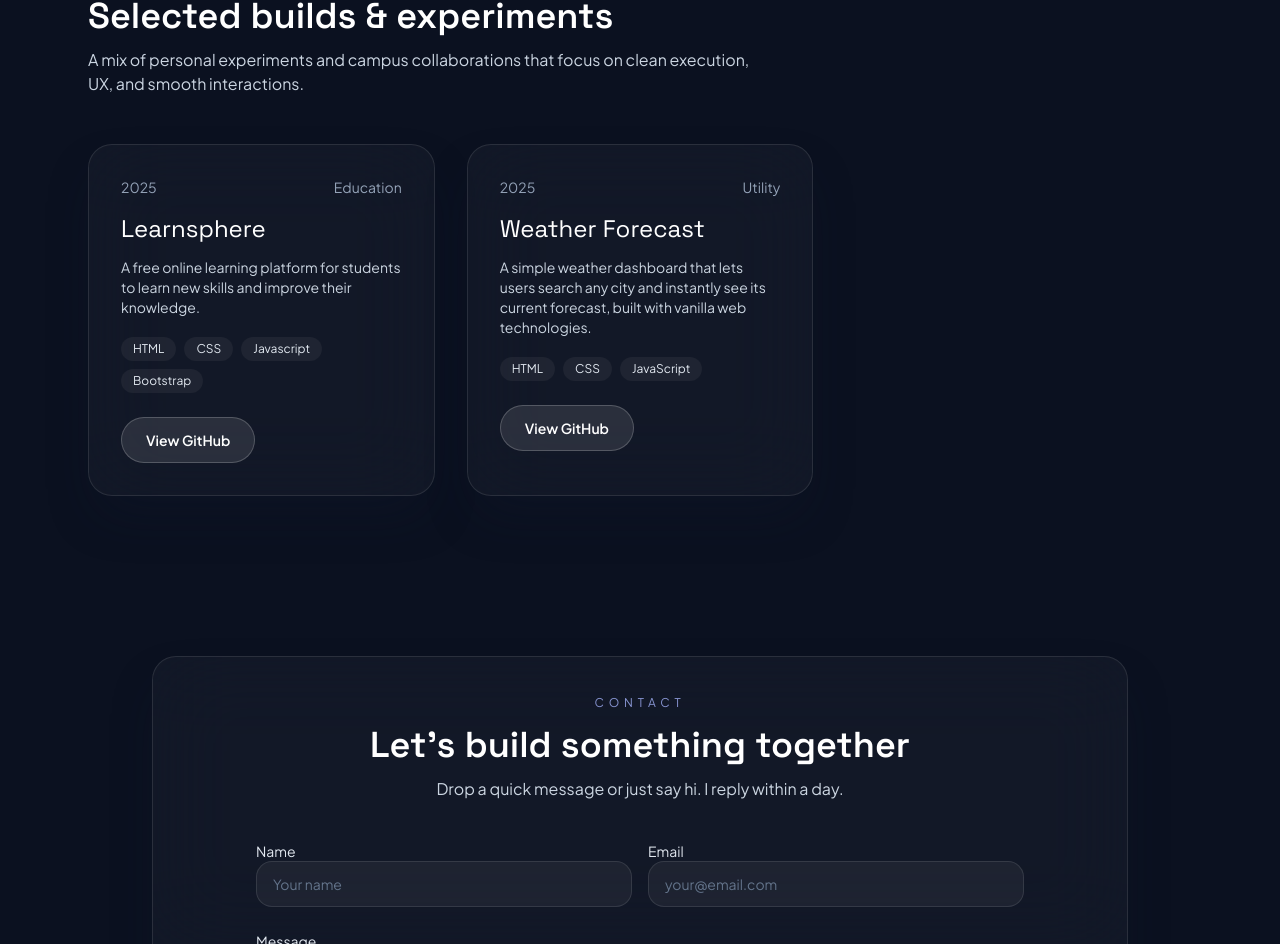
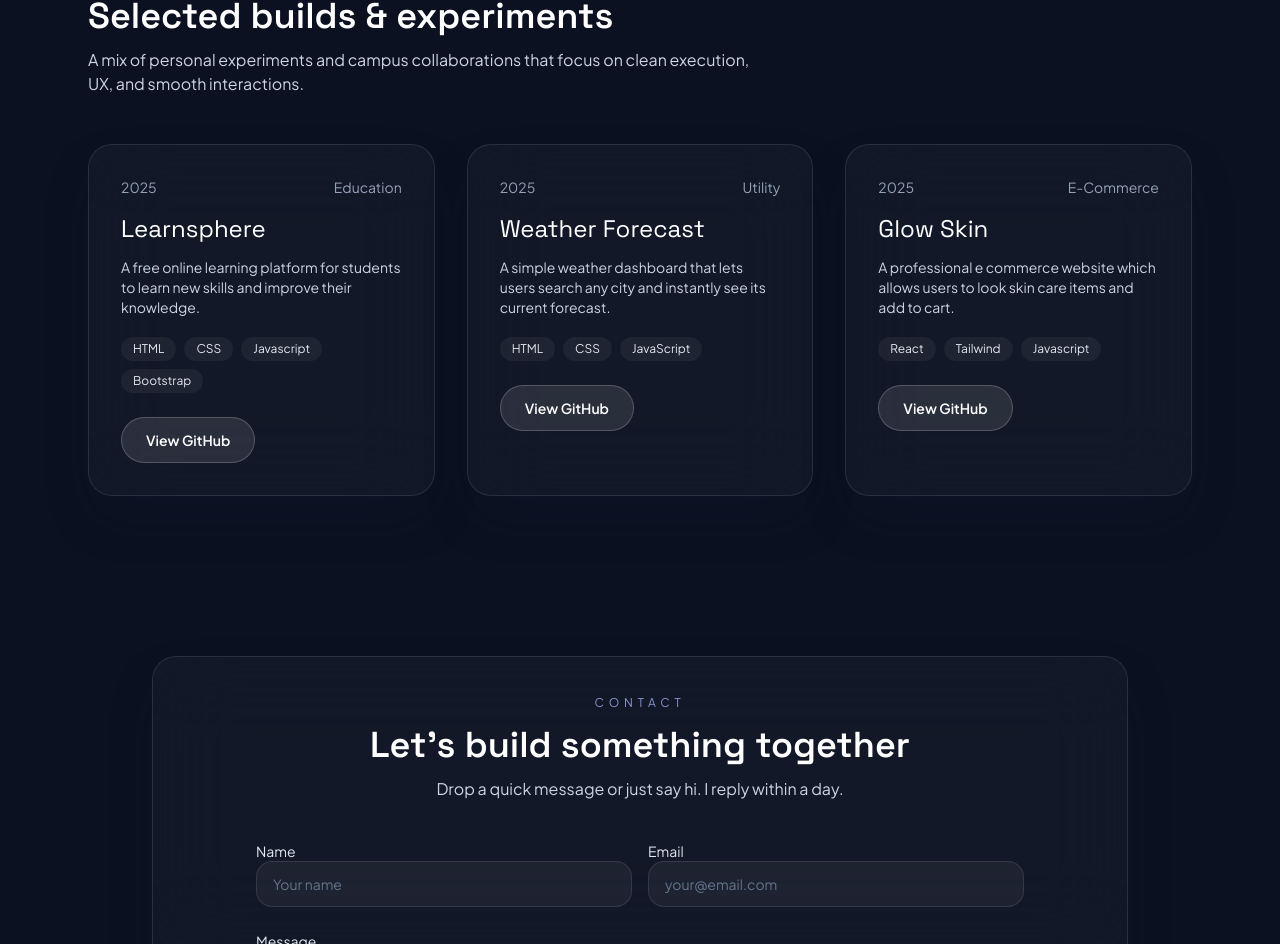
Before and after one commit to sarananil11/My-Portfolio, a React (Vite) app: page / in a window 1280 px wide. Shown: the part 1787-2731 px from the top of the page. Built offline with nearby package versions, Linux system fonts and the light colour scheme; no server answers.

Commit message:
added another project

```diff
--- a/src/data/projects.js
+++ b/src/data/projects.js
@@ -12,11 +12,21 @@ export const projects = [
   {
     title: 'Weather Forecast',
     description:
-      'A simple weather dashboard that lets users search any city and instantly see its current forecast, built with vanilla web technologies.',
+      'A simple weather dashboard that lets users search any city and instantly see its current forecast.',
     tech: ['HTML', 'CSS', 'JavaScript'],
     year: '2025',
     category: 'Utility',
     link: 'https://weather-forecast-self-kappa.vercel.app/',
     github: 'https://github.com/sarananil11/weather-forecast',
   },
+  {
+    title: 'Glow Skin',
+    description:
+      'A professional e commerce website which allows users to look skin care items and add to cart.',
+    tech: ['React', 'Tailwind', 'Javascript'],
+    year: '2025',
+    category: 'E-Commerce',
+    link: 'https://react-ecom-website-sigma.vercel.app/',
+    github: 'https://github.com/sarananil11/React-Ecom-Website'
+  }
 ]
```
